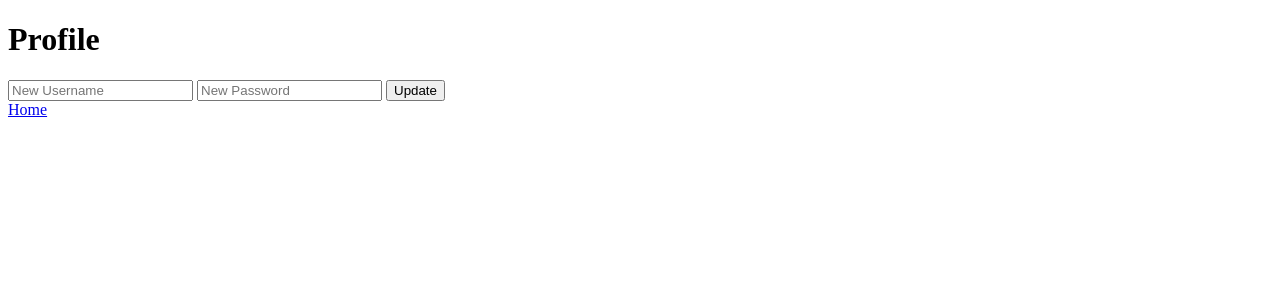
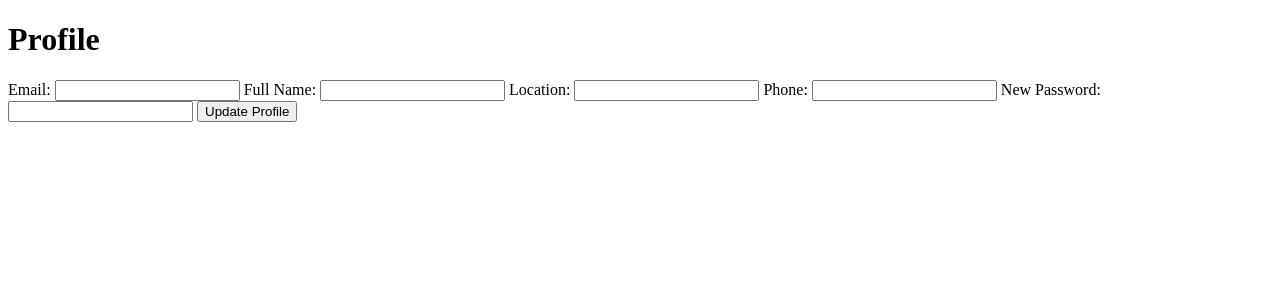
Before and after one commit to Sainawj/realestate, a Flask app: page /profile in a window 1280 px wide. Shown: the top 300 px of the page. Run offline with Flask 3, Linux system fonts and the light colour scheme; the visitor is signed in with stand-in values (Sample User, id 1); data that the repository does not hold is empty; some libraries are stand-ins or nearby versions.

Commit message:
Update profile.html

```diff
--- a/templates/profile.html
+++ b/templates/profile.html
@@ -2,16 +2,22 @@
 <html lang="en">
 <head>
     <meta charset="UTF-8">
-    <meta name="viewport" content="width=device-width, initial-scale=1.0">
     <title>Profile</title>
 </head>
 <body>
     <h1>Profile</h1>
-    <form method="POST" action="{{ url_for('profile') }}">
-        <input type="text" name="username" placeholder="New Username" required>
-        <input type="password" name="password" placeholder="New Password" required>
-        <button type="submit">Update</button>
+    <form action="{{ url_for('profile') }}" method="POST">
+        <label for="email">Email:</label>
+        <input type="email" name="email" value="{{ user.email }}" required>
+        <label for="full_name">Full Name:</label>
+        <input type="text" name="full_name" value="{{ user.full_name }}">
+        <label for="location">Location:</label>
+        <input type="text" name="location" value="{{ user.location }}">
+        <label for="phone">Phone:</label>
+        <input type="text" name="phone" value="{{ user.phone }}">
+        <label for="password">New Password:</label>
+        <input type="password" name="password">
+        <button type="submit">Update Profile</button>
     </form>
-    <a href="{{ url_for('index') }}">Home</a>
 </body>
 </html>
```
